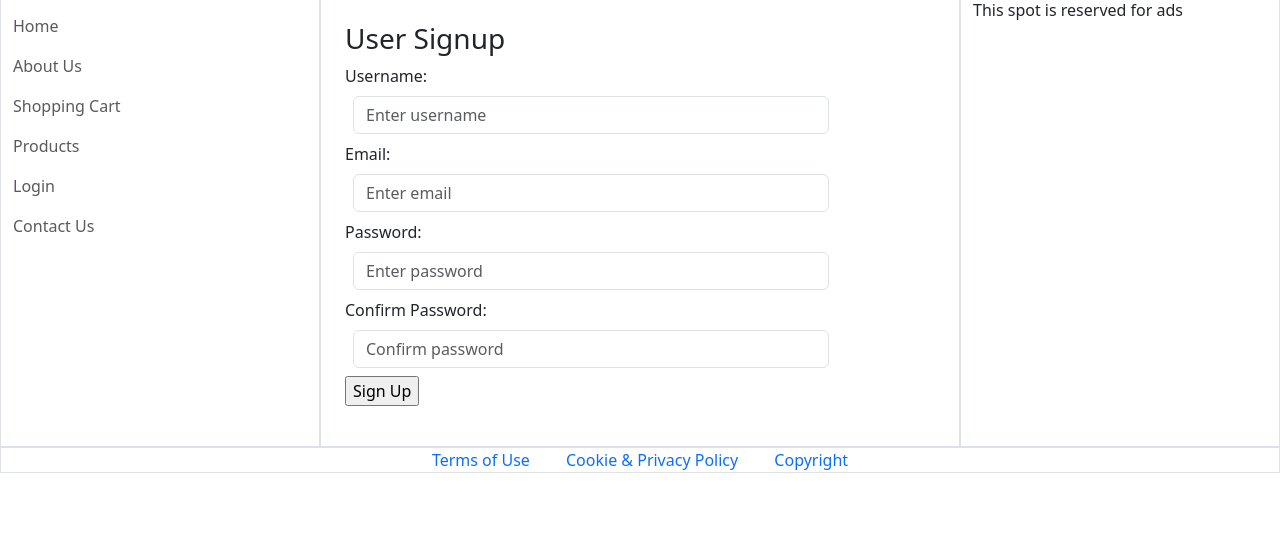
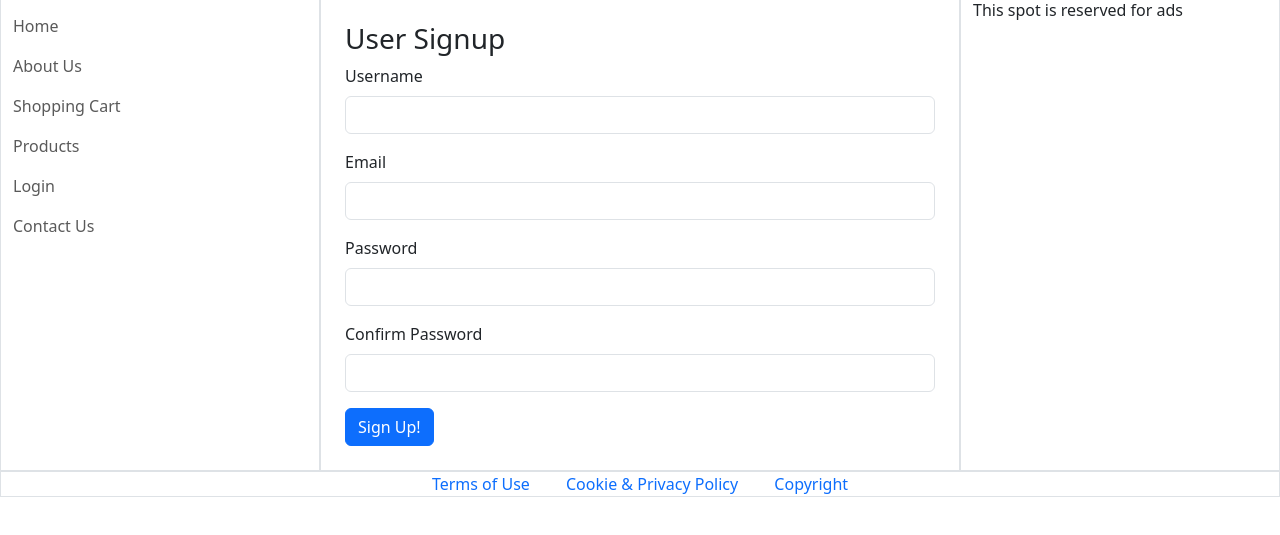
Before and after one commit to JVN5446/IST_256-SoloLab2, a plain HTML site: page signup.html in a window 1280 px wide. Shown: the part 105-640 px from the top of the page. Drawn offline with nearby package versions, Linux system fonts and the light colour scheme.

Commit message:
fixed it thank god

```diff
--- a/signup.html
+++ b/signup.html
@@ -50,26 +50,37 @@
           <h3 class="panel-title">User Signup</h3>
         </div>
       </div>
-        <form data-ng-submit="submit()" data-ng-controller="Ctrl">
-          <div class="form-group">
-            <label for="username" class="col-xs-2 control-label">Username: </label>
-            <div class="col-sm-10 p-2">
-              <input maxlength="40" class="form-control" id="username" placeholder="Enter username" onfocusout="validateInput(this)" data-ng-model="username" required>
+      <form class="row g-3 needs-validation" novalidate>
+        <div class="col-sm-12">
+          <label for="userName" class="form-label">Username</label>
+          <input type="text" class="form-control" id="userName" value="" required>
+          <div class="invalid-feedback">
+            Please choose a username.
           </div>
-            <label for="email" class="col-xs-2 control-label">Email: </label>
-            <div class="col-sm-10 p-2">
-              <input maxlength="50" class="form-control" id="email" placeholder="Enter email" onfocusout="validateInput(this)" data-ng-model="email" required>
         </div>
-            <label for="password" class="col-xs-2 control-label">Password: </label>
-            <div class="col-sm-10 p-2">
-              <input maxlength="40" class="form-control" id="password" placeholder="Enter password" onfocusout="validateInput(this)" data-ng-model="password" required>
+        <div class="col-sm-12">
+          <label for="email" class="form-label">Email</label>
+          <input type="text" class="form-control" id="email" required>
+          <div class="invalid-feedback">
+            Please provide a valid email address.
           </div>
-            <label for="confirmPassword" class="col-xs-2 control-label">Confirm Password: </label>
-            <div class="col-sm-10 p-2">
-              <input maxlength="40" class="form-control" id="confirmPassword" placeholder="Confirm password" onfocusout="validateInput(this)" data-ng-model="confirmPassword" required>
         </div>
-            <p><input type="button" id="submit" value="Sign Up" onclick="JsonConvert()"></p>
-            <p id="JsonString"></p>
+        <div class="col-sm-12">
+          <label for="password" class="form-label">Password</label>
+          <input type="password" class="form-control" id="password" required>
+          <div class="invalid-feedback">
+            Please provide a valid password.
+          </div>
+        </div>
+        <div class="col-sm-12">
+          <label for="confirmPassword" class="form-label">Confirm Password</label>
+          <input type="password" class="form-control" id="confirmPassword" required>
+          <div class="invalid-feedback">
+            Please make sure that your passwords are the same.
+          </div>
+        </div>
+        <div class="col-12">
+          <button class="btn btn-primary" type="submit">Sign Up!</button>
         </div>
       </form>
     </div>
@@ -106,80 +117,45 @@
   </script>
 
   <script>
-      function validateInput(element) {
-        const id = element.id;
-        const value = element.value;
+    (() => {
+      'use strict'
 
-        switch (id) {
-          case "username":
-            if (value === "") {
-              alert("Username is required.");
-              element.style.color="#FF0000"
-              return false;
+      // Fetch all the forms we want to apply custom Bootstrap validation styles to
+      const forms = document.querySelectorAll('.needs-validation')
+
+      // Loop over them and prevent submission
+      Array.from(forms).forEach(form => {
+        form.addEventListener('submit', event => {
+          const email = form.querySelector('#email');
+          const password = form.querySelector('#password');
+          const confirmPassword = form.querySelector('#confirmPassword');
+          let isValid = true;
+
+          // Email validation: Check if email contains '@' and '.'
+          if (!email.value.includes('@') || !email.value.includes('.')) {
+            email.setCustomValidity('Please enter a valid email address.');
+            isValid = false;
+          } else {
+            email.setCustomValidity(''); // Clear previous validation message
           }
-            else {
-              element.style.color="#000000"
+
+          // Password matching validation
+          if (password.value !== confirmPassword.value) {
+            confirmPassword.setCustomValidity('Passwords do not match.');
+            isValid = false;
+          } else {
+            confirmPassword.setCustomValidity(''); // Clear previous validation message
           }
-            break;
 
-          case "email":
-            const emailRegex = /^[^\s@]+@[^\s@]+\.[^\s@]+$/;
-            if (!emailRegex.test(value)) {
-              alert("Invalid email format.");
-              element.style.color="#FF0000"
-              return false;
+          if (!form.checkValidity() || !isValid) {
+            event.preventDefault();
+            event.stopPropagation();
           }
-            else {
-              element.style.color="#000000"
-            }
-            break;
 
-          case "password":
-            const passwordRegex = /^(?=.*[A-Z])(?=.*\d).+$/;
-            if (!passwordRegex.test(value)) {
-              alert("Password must contain at least one capital letter and one number.");
-              element.style.color="#FF0000"
-              return false;
-            }
-            else {
-              element.style.color="#000000"
-            }
-            break;
-
-          case "confirmPassword":
-            const passwordValue = document.getElementById("password").value;
-            if (value !== passwordValue) {
-              alert("Passwords do not match.");
-              element.style.color="#FF0000"
-              return false;
-            }
-            else {
-              element.style.color="#000000"
-            }
-            break;
-        }
-        return true;
-      }
-    </script>
-
-    <script>
-      function JsonConvert() {
-        const username = document.getElementById("username").value;
-        const email = document.getElementById("email").value;
-        const password = document.getElementById("password").value;
-        const confirmPassword = document.getElementById("confirmPassword").value;
-
-        const formData = {
-          "username": username,
-          "email": email,
-          "password": password,
-          "confirmPassword": confirmPassword
-        };
-
-        const jsonString = JSON.stringify(formData, null, 4);
-
-        document.getElementById("JsonString").textContent = jsonString;
-      }
+          form.classList.add('was-validated');
+        }, false)
+      })
+    })()
   </script>
 </div>
 </body>
```
Also changed, not shown: styles.css (line endings or trailing spaces). Lines whose indentation alone changed are shown as unchanged.
